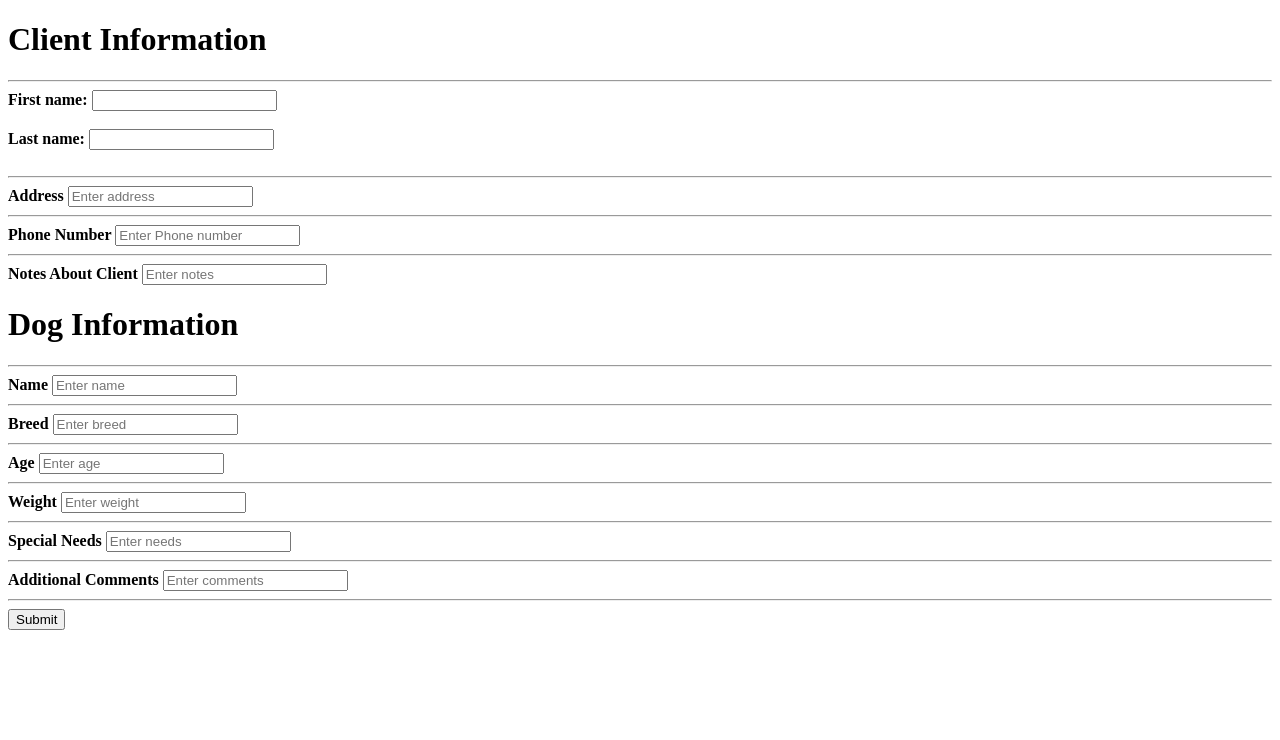
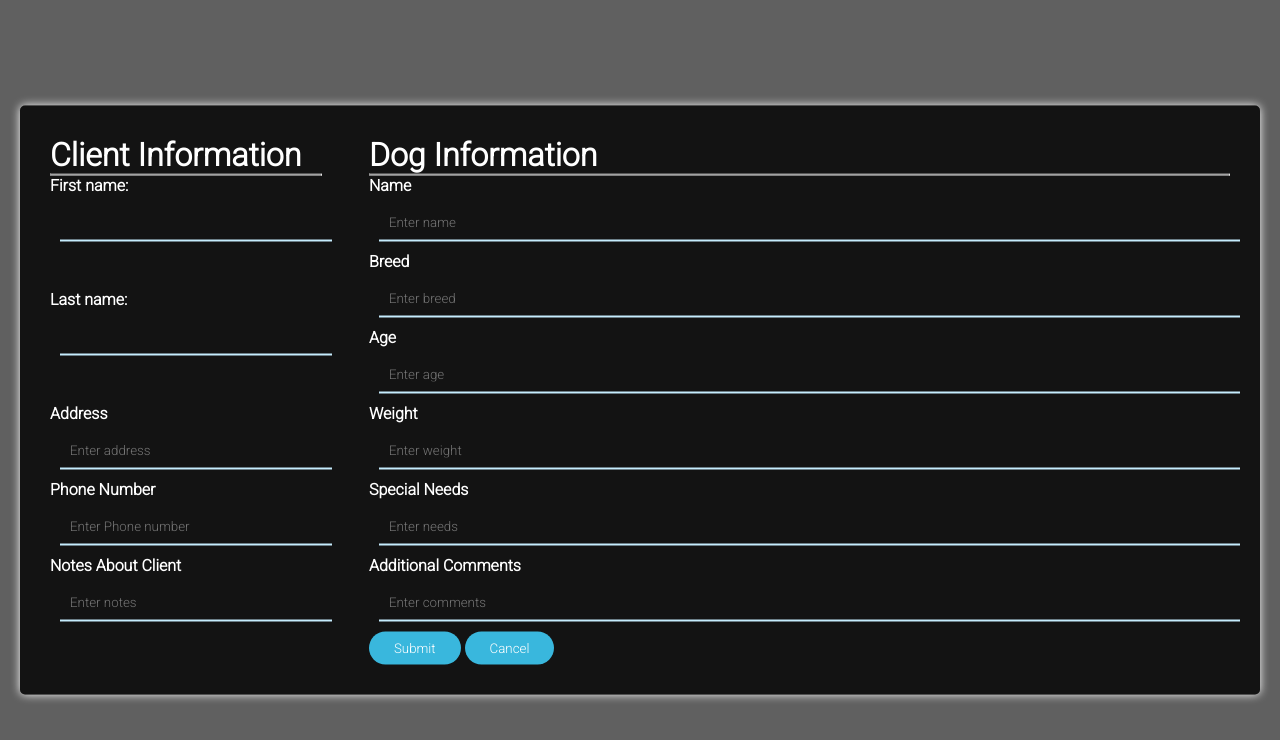
Before and after one commit to JulianCuttino/CleanPaws, a PHP site: page /Newclient.php in a window 1280 px wide. Shown: the top 740 px of the page. Run offline with PHP 8.4, Linux system fonts and the light colour scheme.

Commit message:
Update Newclient.php

```diff
--- a/Newclient.php
+++ b/Newclient.php
@@ -3,53 +3,59 @@
 
 <head>
 <meta content="text/html; charset=utf-8" http-equiv="Content-Type" />
+<link href='Style/style.css' rel='stylesheet' type='text/css' media='all'>
 <title>Untitled 1</title>
 </head>
 
 <body>
+<div class="wrapper">
 <form action="addclient.php" method="post">
-<div class="container">
+<div id="addClient">
+<div class="input-fields">
 <h1>Client Information</h1>
  <hr>
-	<label for="fname"><b>First name:<b></label>
+	<label for="fname"><b>First name:</b></label>
 	<input type="text" id="fname" name="fname"><br><br>
-	<label for="lname"><b>Last name:<b></label>
+	<label for="lname"><b>Last name:</b></label>
 	<input type="text" id="lname" name="lname"><br><br>
-	<hr>
+
     <label for="address"><b>Address</b></label>
     <input type="text" placeholder="Enter address" name="address" id="address" required>
-    <hr>
+
     <label for="phone"><b>Phone Number </b></label>
     <input type="text" placeholder="Enter Phone number" name="phone" id="phone" required>
-     <hr>
+
     <label for="notes"><b>Notes About Client</b></label>
     <input type="text" placeholder="Enter notes" name="notes" id="notes">
+    </div>
+    <div>
     <h1>Dog Information</h1>
-
     <hr>
     <label for="dog"><b>Name</b></label>
     <input type="text" placeholder="Enter name" name="dname" id="dname" required>
-     <hr>
+
     <label for="breed"><b>Breed</b></label>
     <input type="text" placeholder="Enter breed" name="breed" id="breed" required>
-     <hr>
+
     <label for="age"><b>Age</b></label>
     <input type="text" placeholder="Enter age" name="age" id="age" required>
-     <hr>
+
     <label for="weight"><b>Weight</b></label>
     <input type="text" placeholder="Enter weight" name="weight" id="weight" required>
-     <hr>
+
     <label for="special"><b>Special Needs</b></label>
     <input type="text" placeholder="Enter needs" name="special" id="special">
-     <hr>
+
     <label for="comments"><b>Additional Comments</b></label>
     <input type="text" placeholder="Enter comments" name="comments" id="comments">
-    <hr>
+
     <button type="submit">Submit</button>
-
+    <button onclick="location.href='home.php'">Cancel</button>
+    </div>
 
 </div>
 </form>
+</div>
 
 </body>
 
```
